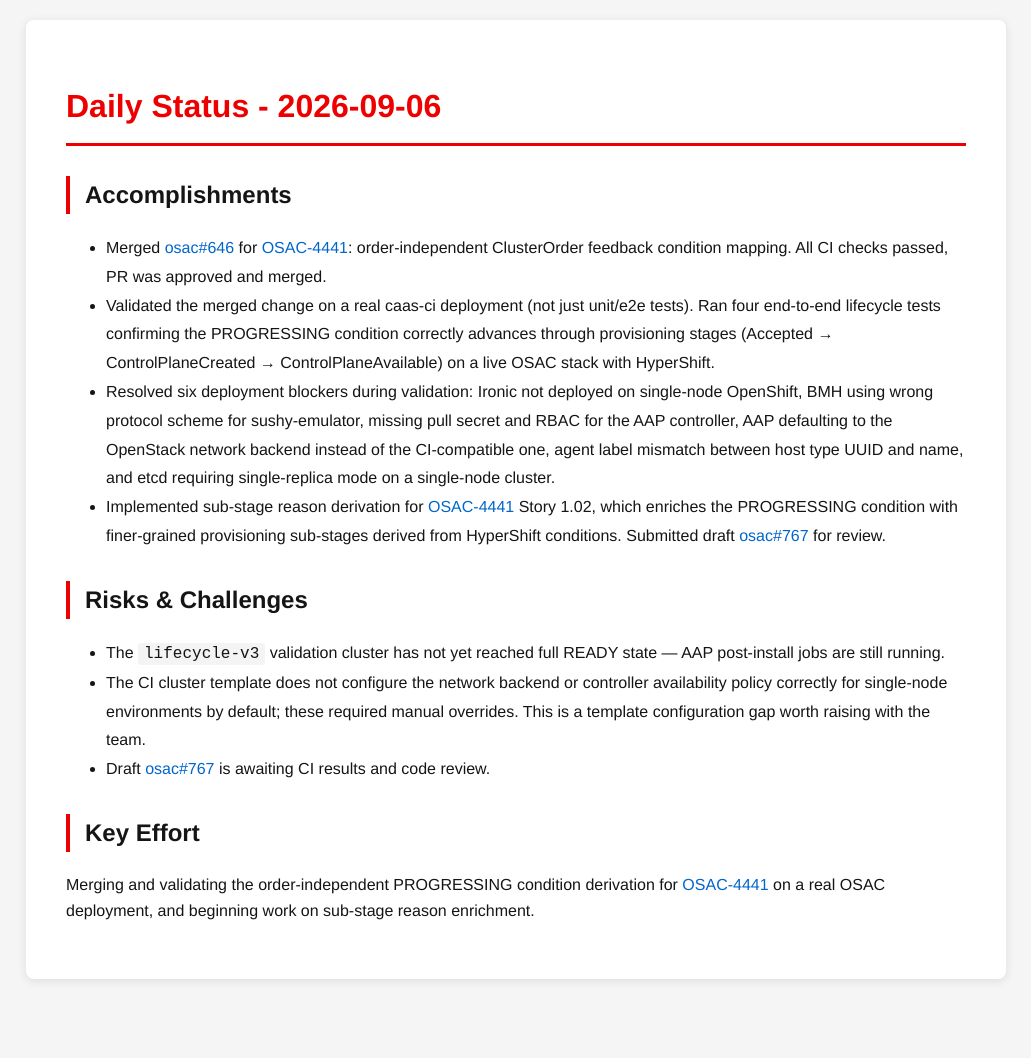
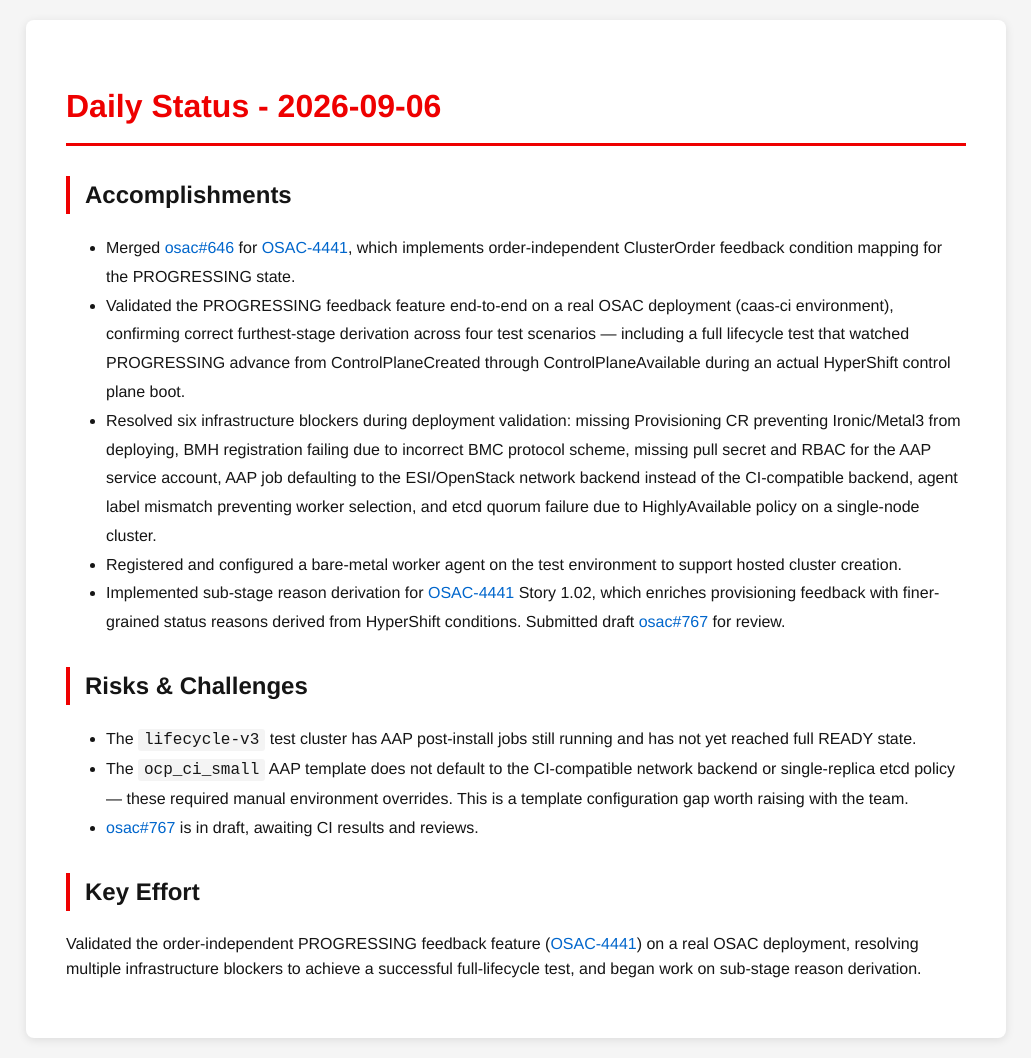
Before and after one commit to tzvatot/daily-status, a Jekyll site: the page built from 2026-09-06.md, in a window 1280 px wide. Shown: the whole page, without its empty margins (124-1155 px from the left). Built offline with Jekyll 4.4.1, drawn with Linux system fonts in a browser that asks for light colours; before the commit the page ends 999 px from its top, so only the background shows below that.

Commit message:
Daily status update - 2026-09-06

```diff
--- a/2026-09-06.md
+++ b/2026-09-06.md
@@ -7,15 +7,19 @@
 # Daily Status - 2026-09-06
 
 ## Accomplishments
-- Merged [osac#646](https://github.com/osac-project/osac/pull/646) for [OSAC-4441](https://redhat.atlassian.net/browse/OSAC-4441): order-independent ClusterOrder feedback condition mapping. All CI checks passed, PR was approved and merged.
-- Validated the merged change on a real caas-ci deployment (not just unit/e2e tests). Ran four end-to-end lifecycle tests confirming the PROGRESSING condition correctly advances through provisioning stages (Accepted → ControlPlaneCreated → ControlPlaneAvailable) on a live OSAC stack with HyperShift.
-- Resolved six deployment blockers during validation: Ironic not deployed on single-node OpenShift, BMH using wrong protocol scheme for sushy-emulator, missing pull secret and RBAC for the AAP controller, AAP defaulting to the OpenStack network backend instead of the CI-compatible one, agent label mismatch between host type UUID and name, and etcd requiring single-replica mode on a single-node cluster.
-- Implemented sub-stage reason derivation for [OSAC-4441](https://redhat.atlassian.net/browse/OSAC-4441) Story 1.02, which enriches the PROGRESSING condition with finer-grained provisioning sub-stages derived from HyperShift conditions. Submitted draft [osac#767](https://github.com/osac-project/osac/pull/767) for review.
+
+- Merged [osac#646](https://github.com/osac-project/osac/pull/646) for [OSAC-4441](https://redhat.atlassian.net/browse/OSAC-4441), which implements order-independent ClusterOrder feedback condition mapping for the PROGRESSING state.
+- Validated the PROGRESSING feedback feature end-to-end on a real OSAC deployment (caas-ci environment), confirming correct furthest-stage derivation across four test scenarios — including a full lifecycle test that watched PROGRESSING advance from ControlPlaneCreated through ControlPlaneAvailable during an actual HyperShift control plane boot.
+- Resolved six infrastructure blockers during deployment validation: missing Provisioning CR preventing Ironic/Metal3 from deploying, BMH registration failing due to incorrect BMC protocol scheme, missing pull secret and RBAC for the AAP service account, AAP job defaulting to the ESI/OpenStack network backend instead of the CI-compatible backend, agent label mismatch preventing worker selection, and etcd quorum failure due to HighlyAvailable policy on a single-node cluster.
+- Registered and configured a bare-metal worker agent on the test environment to support hosted cluster creation.
+- Implemented sub-stage reason derivation for [OSAC-4441](https://redhat.atlassian.net/browse/OSAC-4441) Story 1.02, which enriches provisioning feedback with finer-grained status reasons derived from HyperShift conditions. Submitted draft [osac#767](https://github.com/osac-project/osac/pull/767) for review.
 
 ## Risks & Challenges
-- The `lifecycle-v3` validation cluster has not yet reached full READY state — AAP post-install jobs are still running.
-- The CI cluster template does not configure the network backend or controller availability policy correctly for single-node environments by default; these required manual overrides. This is a template configuration gap worth raising with the team.
-- Draft [osac#767](https://github.com/osac-project/osac/pull/767) is awaiting CI results and code review.
+
+- The `lifecycle-v3` test cluster has AAP post-install jobs still running and has not yet reached full READY state.
+- The `ocp_ci_small` AAP template does not default to the CI-compatible network backend or single-replica etcd policy — these required manual environment overrides. This is a template configuration gap worth raising with the team.
+- [osac#767](https://github.com/osac-project/osac/pull/767) is in draft, awaiting CI results and reviews.
 
 ## Key Effort
-Merging and validating the order-independent PROGRESSING condition derivation for [OSAC-4441](https://redhat.atlassian.net/browse/OSAC-4441) on a real OSAC deployment, and beginning work on sub-stage reason enrichment.
+
+Validated the order-independent PROGRESSING feedback feature ([OSAC-4441](https://redhat.atlassian.net/browse/OSAC-4441)) on a real OSAC deployment, resolving multiple infrastructure blockers to achieve a successful full-lifecycle test, and began work on sub-stage reason derivation.
```
